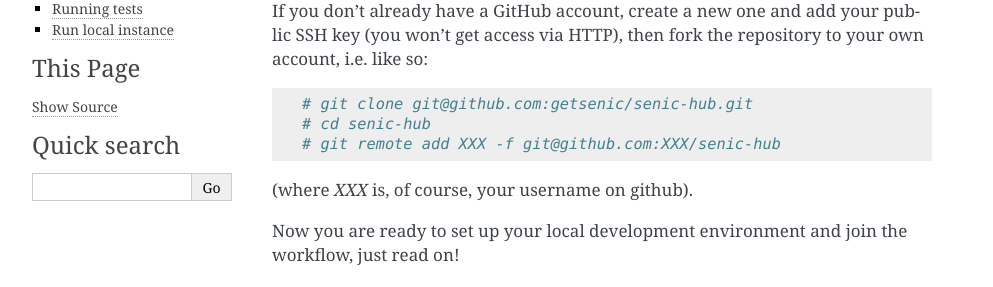
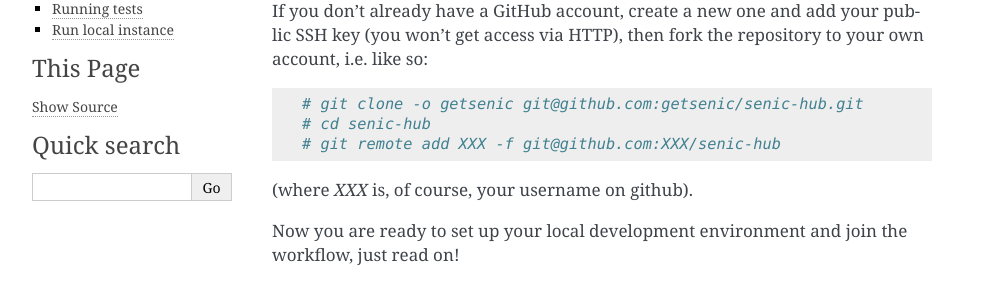
Before and after one commit to zenctrl/senic-hub, a Sphinx documentation site: the page built from docs/bootstrap-dev.rst, in a window 1280 px wide. Shown: the part 264-551 px from the top of the page, without its empty margins (148-1141 px from the left). Built offline with Sphinx 7.4.7, drawn with Linux system fonts in a browser that asks for light colours.

Commit message:
Use github names where needed

```diff
--- a/docs/bootstrap-dev.rst
+++ b/docs/bootstrap-dev.rst
@@ -9,7 +9,7 @@
 
 If you don't already have a GitHub account, create a new one and add your public SSH key (you won't get access via HTTP), then fork the repository to your own account, i.e. like so::
 
-    # git clone git@github.com:getsenic/senic-hub.git
+    # git clone -o getsenic git@github.com:getsenic/senic-hub.git
     # cd senic-hub
     # git remote add XXX -f git@github.com:XXX/senic-hub
 
```
